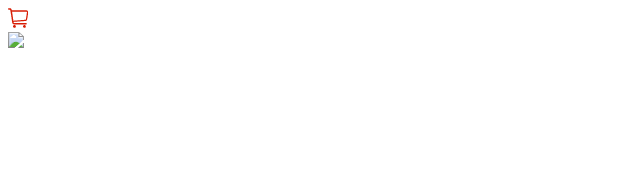
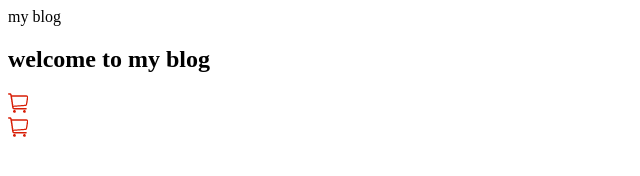
Before and after one commit to darkness2717/darkness2717.github.io, a plain HTML site: page index.html in a window 1280 px wide. Shown: the whole page, without its empty margins (0-640 px from the left). Drawn offline with Linux system fonts and the light colour scheme.

Commit message:
Update index.html

```diff
--- a/index.html
+++ b/index.html
@@ -1,8 +1,9 @@
 <!DOCTYPE html>
 <html>
-<head></head>
+<head>my blog</head>
 <body>
+	<h2>welcome to my blog</h2>
 	<div><img src="https://darkness2717.github.io/car.png"></div>
-	<div><img src="/bookstore/src/main/webapp/images/home.png"></div>
+	<div><img src="car.png"></div>
 </body>
 </html>
```
